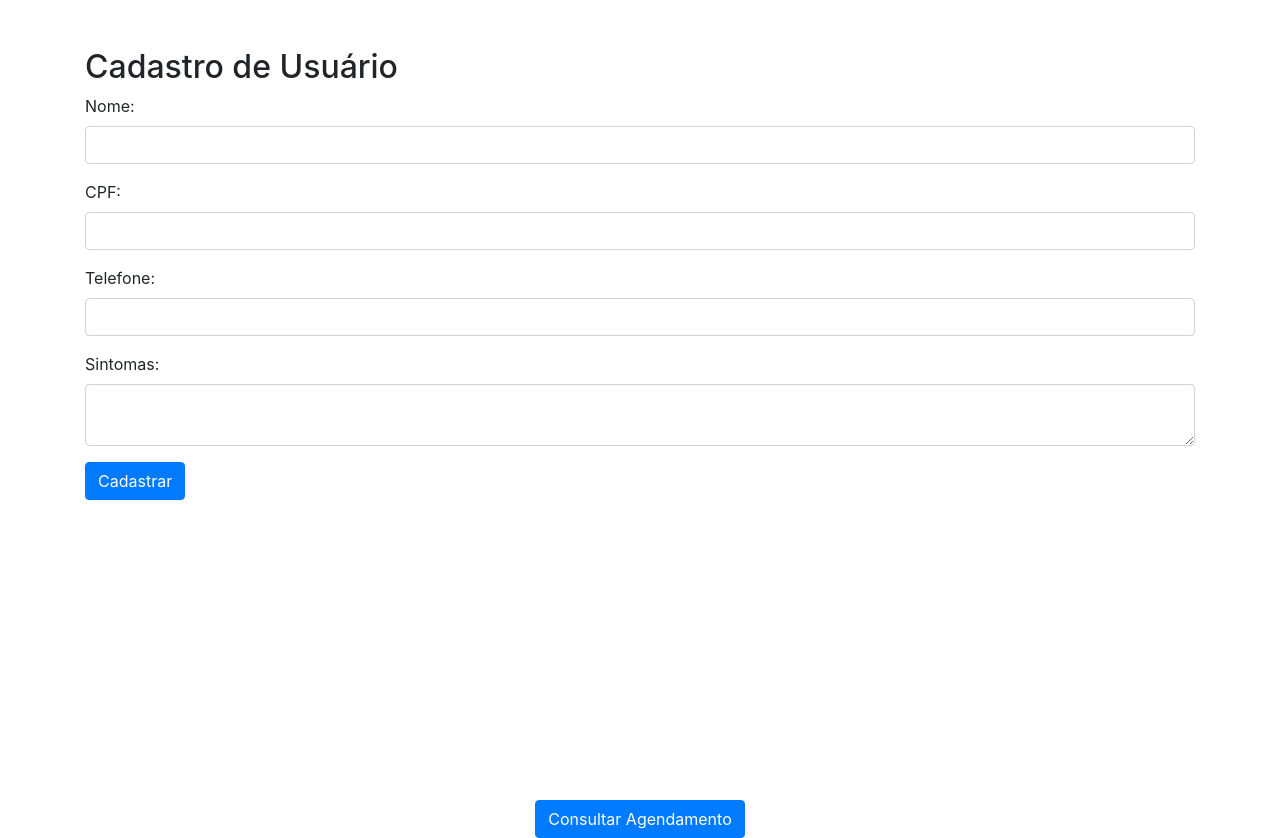
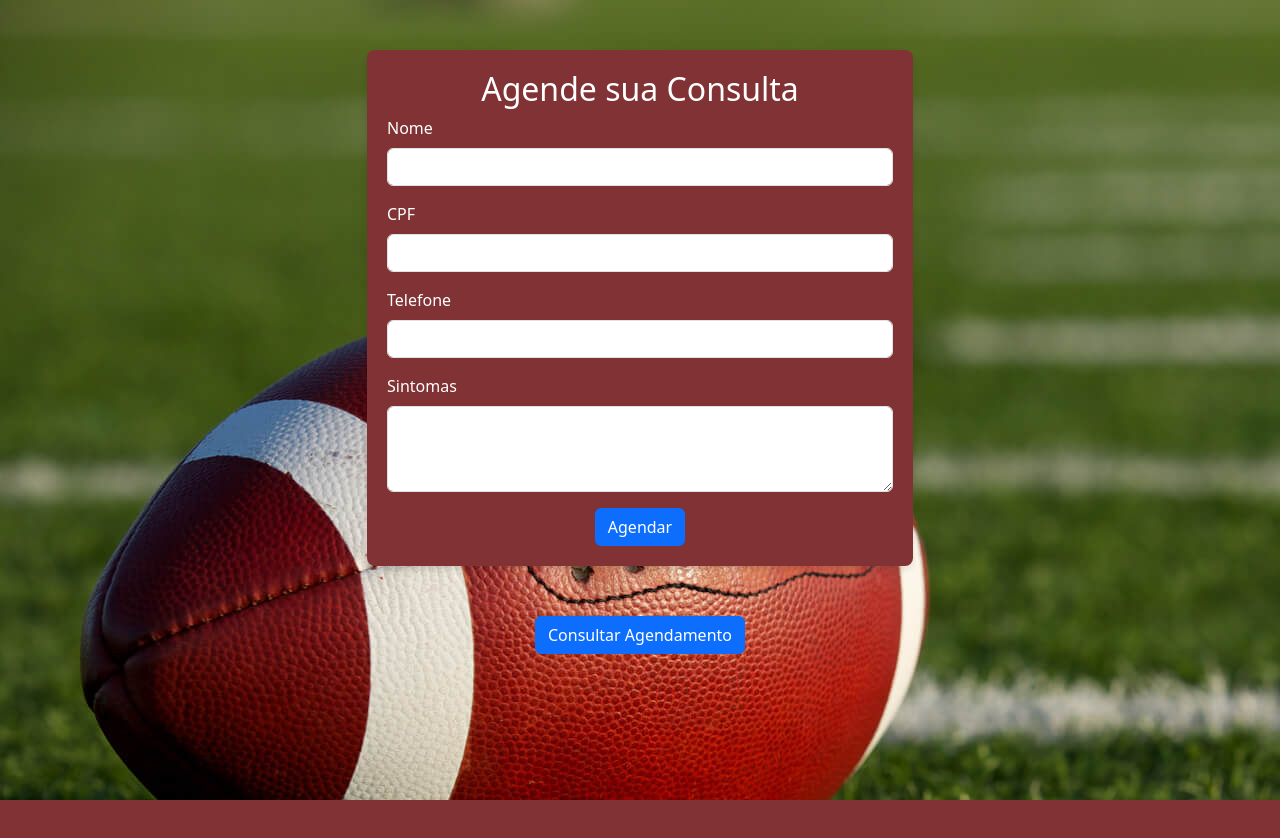
Before and after one commit to caioenriquena/proj_foco_em_dor, a PHP site: page /formulario-consulta.html in a window 1280 px wide. After the commit the page ends 800 px from the top, so only its background shows below. Run offline with PHP 8.4, Linux system fonts and the light colour scheme.

Commit message:
organizando pag de agendamento

```diff
--- a/config.php
+++ b/config.php
@@ -2,7 +2,7 @@
 $servername = "localhost";
 $username = "root";
 $password = "";
-$dbname = "cadastro_agendamento";
+$dbname = "cadastroagendamento2";
 
 // Cria a conexão
 $conn = new mysqli($servername, $username, $password, $dbname);
--- a/formulario-consulta.html
+++ b/formulario-consulta.html
@@ -3,41 +3,60 @@
 <head>
     <meta charset="UTF-8">
     <meta name="viewport" content="width=device-width, initial-scale=1.0">
-    <title>Formulário de Cadastro</title>
-    <!-- Incluindo Bootstrap CSS -->
-    <link rel="stylesheet" href="https://stackpath.bootstrapcdn.com/bootstrap/4.5.2/css/bootstrap.min.css">
+    <title>Agendamento de Consulta</title>
+    <link href="https://cdn.jsdelivr.net/npm/bootstrap@5.3.1/dist/css/bootstrap.min.css" rel="stylesheet">
     <style>
-        /* Estilos adicionais para o botão de consulta */
-        .consultar-btn {
-            margin-top: 300px; /* Espaço entre o formulário e o botão */
+        body {
+            background-image: url(/img/bolanocampo.jpg);
+
+            color: #333; /* cor do texto */
         }
+        .container {
+            padding-top: 50px;
+        }
+        .bg-athletic {
+            background-color: #803235; /* cor de fundo alegre e atlética */
+            border-radius: 8px;
+            padding: 20px;
+            box-shadow: 0 4px 6px rgba(0,0,0,0.1);
+        }
+
     </style>
 </head>
 <body>
-<div class="container mt-5">
-    <h2>Cadastro de Usuário</h2>
-
-    <form id="cadastroForm" action="cadastro.php" method="POST">
-        <div class="form-group">
-            <label for="nome">Nome:</label>
+    <div class="container">
+        <div class="row justify-content-center">
+            <div class="col-md-6">
+                <form class="bg-athletic">
+                    <h2 class="text-center text-white">Agende sua Consulta</h2>
+                    <div class="mb-3">
+                        <label for="nome" class="form-label text-white">Nome</label>
                         <input type="text" class="form-control" id="nome" name="nome" required>
                     </div>
-        <div class="form-group">
-            <label for="cpf">CPF:</label>
+                    <div class="mb-3">
+                        <label for="cpf" class="form-label text-white">CPF</label>
                         <input type="text" class="form-control" id="cpf" name="cpf" required>
                     </div>
-        <div class="form-group">
-            <label for="telefone">Telefone:</label>
+                    <div class="mb-3">
+                        <label for="telefone" class="form-label text-white">Telefone</label>
                         <input type="tel" class="form-control" id="telefone" name="telefone" required>
                     </div>
-        <div class="form-group">
-            <label for="sintoma">Sintomas:</label>
-            <textarea class="form-control" id="sintoma" name="sintoma" required></textarea>
+                    <div class="mb-3">
+                        <label for="sintomas" class="form-label text-white">Sintomas</label>
+                        <textarea class="form-control" id="sintomas" name="sintomas" rows="3" required></textarea>
                     </div>
-        <button type="submit" class="btn btn-primary">Cadastrar</button>
+                    <div class="text-center">
+                        <button href="consultar-agendamento.php" type="submit" class="btn btn-primary">Agendar</button>
+                    </div>
                 </form>
             </div>
+        </div>
+    </div>
 
+    <!-- Inclusão do JS do Bootstrap via CDN -->
+    <script src="https://cdn.jsdelivr.net/npm/bootstrap@5.3.1/dist/js/bootstrap.bundle.min.js"></script>
+</body>
+</html>
 <!-- Botão de consultar agendamento com estilo semelhante ao botão de cadastrar -->
 <div class="container text-center consultar-btn">
     <a href="consultar-agendamento.php" class="btn btn-primary">Consultar Agendamento</a>
```
Also changed, not shown: styles.css (+14 -0 lines), img/bolanocampo.jpg (added). Lines whose indentation alone changed are shown as unchanged.
